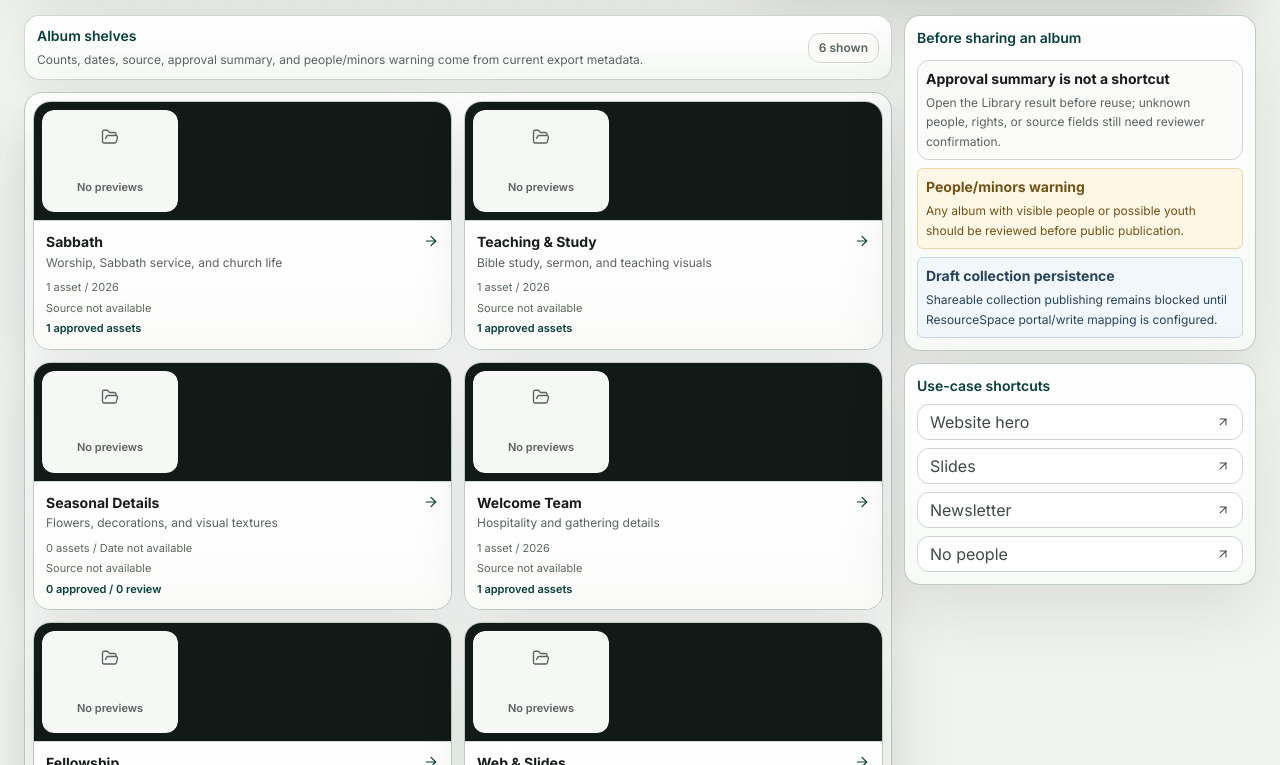
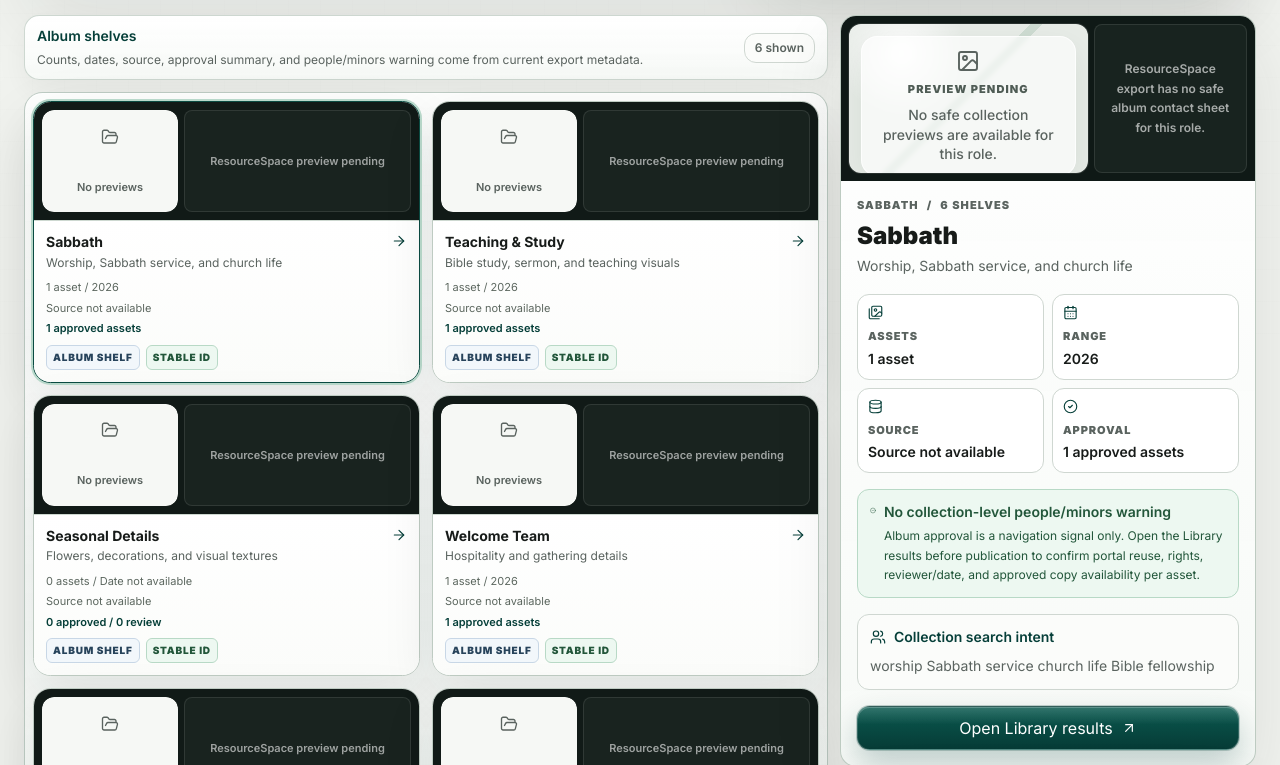
Before and after one commit to Hali0321/tjc-stock-media, a Next.js app in the folder frontend/: page /collections in a window 1280 px wide. Shown: the part 435-1200 px from the top of the page. Built offline with nearby package versions, Linux system fonts and the light colour scheme.

Commit message:
Improve collections album browsing

```diff
--- a/frontend/components/CollectionAlbumCard.tsx
+++ b/frontend/components/CollectionAlbumCard.tsx
@@ -3,6 +3,7 @@
 import { PointerEvent, useState } from "react";
 import { ArrowRight, FolderOpen, Users } from "lucide-react";
 import { MediaPreview } from "@/components/MediaPreview";
+import { cn } from "@/lib/ui";
 
 type CollectionAlbumCardProps = {
   name: string;
@@ -13,6 +14,8 @@ type CollectionAlbumCardProps = {
   approvalSummary: string;
   peopleWarning?: string;
   images: { src: string; alt: string }[];
+  isActive?: boolean;
+  onInspect?: () => void;
   onOpen: () => void;
 };
 
@@ -29,6 +32,8 @@ export function CollectionAlbumCard({
   approvalSummary,
   peopleWarning,
   images,
+  isActive = false,
+  onInspect,
   onOpen
 }: CollectionAlbumCardProps) {
   const [activeIndex, setActiveIndex] = useState(0);
@@ -44,13 +49,18 @@ export function CollectionAlbumCard({
   return (
     <button
       type="button"
-      className="group grid overflow-hidden rounded-[1.1rem] border border-[#becbc2] bg-white text-left shadow-[0_1px_0_rgba(255,255,255,.9)_inset,0_20px_54px_rgba(25,34,29,.09)] transition duration-200 hover:-translate-y-0.5 hover:border-[#7fa996] hover:shadow-[0_28px_72px_rgba(25,34,29,.15)] active:translate-y-px"
+      className={cn(
+        "group grid overflow-hidden rounded-[1.1rem] border bg-white text-left shadow-[0_1px_0_rgba(255,255,255,.9)_inset,0_20px_54px_rgba(25,34,29,.09)] transition duration-200 hover:-translate-y-0.5 hover:border-[#7fa996] hover:shadow-[0_28px_72px_rgba(25,34,29,.15)] active:translate-y-px",
+        isActive ? "border-[#0b4b42] ring-2 ring-[#b9d9cb]" : "border-[#becbc2]"
+      )}
       onClick={onOpen}
+      onFocus={onInspect}
+      onPointerEnter={onInspect}
       onPointerMove={scrubPreview}
       onPointerLeave={() => setActiveIndex(0)}
       aria-label={`Browse ${name}`}
     >
-      <span className="grid grid-cols-[8.5rem_1fr] gap-1.5 border-b border-[#cdd8d0] bg-[#111a17] p-2">
+      <span className="grid grid-cols-[7.5rem_1fr] gap-1.5 border-b border-[#cdd8d0] bg-[#111a17] p-2 sm:grid-cols-[8.5rem_1fr]">
         <span className="grid aspect-[4/3] place-items-center overflow-hidden rounded-xl bg-[#19231f] shadow-[inset_0_0_0_1px_rgba(255,255,255,.08)]">
           {activeImage ? (
             <MediaPreview src={activeImage.src} alt="" imgClassName="transition duration-300 ease-out group-hover:scale-[1.025]" />
@@ -67,6 +77,11 @@ export function CollectionAlbumCard({
               <MediaPreview src={image.src} alt="" />
             </span>
           ))}
+          {!images.length ? (
+            <span className="col-span-4 grid min-h-24 place-items-center rounded-lg border border-white/10 bg-[#19231f] text-[11px] font-semibold text-white/58">
+              ResourceSpace preview pending
+            </span>
+          ) : null}
         </span>
       </span>
       <span className="grid gap-2 bg-[linear-gradient(180deg,#fff,#fbfcfa)] p-3">
@@ -82,6 +97,10 @@ export function CollectionAlbumCard({
           <span>{ministry}</span>
           <strong className="font-semibold text-tjc-evergreen">{approvalSummary}</strong>
         </span>
+        <span className="flex flex-wrap gap-1.5 text-[10px] font-black uppercase tracking-[.08em]">
+          <span className="rounded-md border border-[#c8d7e6] bg-[#f2f7fb] px-1.5 py-1 text-[#27435b]">Album shelf</span>
+          <span className="rounded-md border border-[#b8d9c6] bg-[#edf8f1] px-1.5 py-1 text-[#22563a]">Stable ID</span>
+        </span>
         {peopleWarning ? (
           <span className="inline-flex items-center gap-1 text-xs font-semibold text-[#725216]">
             <Users size={13} strokeWidth={1.8} aria-hidden="true" />
--- /dev/null
+++ b/frontend/components/CollectionShelfInspector.tsx
@@ -0,0 +1,122 @@
+"use client";
+
+import { ArrowUpRight, CalendarDays, CheckCircle2, Database, FolderOpen, Images, ShieldAlert, Users } from "lucide-react";
+import { MediaPreview } from "@/components/MediaPreview";
+import type { CatalogCollection } from "@/lib/types";
+
+type CollectionShelfInspectorProps = {
+  collection?: CatalogCollection;
+  totalCollections: number;
+  onOpen: (collection: CatalogCollection) => void;
+};
+
+export function CollectionShelfInspector({ collection, totalCollections, onOpen }: CollectionShelfInspectorProps) {
+  if (!collection) {
+    return (
+      <section className="dam-lift grid min-h-80 place-items-center p-4 text-center" aria-label="Selected collection">
+        <div className="grid max-w-xs justify-items-center gap-2">
+          <FolderOpen size={30} strokeWidth={1.8} className="text-tjc-evergreen" aria-hidden="true" />
+          <h2 className="text-base font-semibold text-tjc-ink">Select an album shelf</h2>
+          <p className="text-sm leading-relaxed text-tjc-muted">
+            Album context loads from the same ResourceSpace export as Library search.
+          </p>
+        </div>
+      </section>
+    );
+  }
+
+  const hero = collection.images[0];
+  const secondary = collection.images.slice(1, 5);
+  const hasPeopleWarning = Boolean(collection.peopleWarning);
+
+  return (
+    <section className="dam-lift overflow-hidden" aria-label={`${collection.name} collection inspector`}>
+      <div className="bg-[#0f1916] p-2">
+        <div className="grid gap-1.5 sm:grid-cols-[minmax(0,1.4fr)_minmax(0,.9fr)]">
+          <div className="grid aspect-[16/10] place-items-center overflow-hidden rounded-xl bg-[#18231f] ring-1 ring-white/10">
+            {hero ? (
+              <MediaPreview src={hero.src} alt={hero.alt} loading="eager" imgClassName="scale-[1.01]" />
+            ) : (
+              <MediaPreview alt="" label="Preview pending" detail="No safe collection previews are available for this role." />
+            )}
+          </div>
+          <div className="grid grid-cols-2 gap-1.5">
+            {secondary.length ? (
+              secondary.map((image, index) => (
+                <div className="grid min-h-20 place-items-center overflow-hidden rounded-lg bg-[#18231f] ring-1 ring-white/10" key={`${image.src}-${index}`}>
+                  <MediaPreview src={image.src} alt="" />
+                </div>
+              ))
+            ) : (
+              <div className="col-span-2 grid min-h-32 place-items-center rounded-lg border border-white/10 bg-[#18231f] px-4 text-center text-xs font-semibold leading-relaxed text-white/62">
+                ResourceSpace export has no safe album contact sheet for this role.
+              </div>
+            )}
+          </div>
+        </div>
+      </div>
+
+      <div className="grid gap-4 p-4">
+        <div>
+          <div className="flex flex-wrap items-center gap-2 text-[11px] font-black uppercase tracking-[.1em] text-tjc-muted">
+            <span>{collection.id}</span>
+            <span aria-hidden="true">/</span>
+            <span>{totalCollections} shelves</span>
+          </div>
+          <h2 className="mt-2 text-2xl font-black leading-tight text-tjc-ink">{collection.name}</h2>
+          <p className="mt-1 text-sm leading-relaxed text-tjc-muted">{collection.description}</p>
+        </div>
+
+        <div className="grid grid-cols-2 gap-2">
+          <InspectorFact icon={Images} label="Assets" value={collection.countLabel} />
+          <InspectorFact icon={CalendarDays} label="Range" value={collection.dateRange} />
+          <InspectorFact icon={Database} label="Source" value={collection.ministry} />
+          <InspectorFact icon={CheckCircle2} label="Approval" value={collection.approvalSummary} />
+        </div>
+
+        <div className={hasPeopleWarning ? "rounded-xl border border-[#ead6a8] bg-[#fff7e5] p-3 text-[#725216]" : "rounded-xl border border-[#b8d9c6] bg-[#edf8f1] p-3 text-[#22563a]"}>
+          <div className="flex items-start gap-2">
+            {hasPeopleWarning ? <ShieldAlert size={17} strokeWidth={1.8} aria-hidden="true" /> : <CheckCircle2 size={17} strokeWidth={1.8} aria-hidden="true" />}
+            <div>
+              <strong className="block text-sm font-semibold">{hasPeopleWarning ? collection.peopleWarning : "No collection-level people/minors warning"}</strong>
+              <span className="mt-1 block text-xs leading-relaxed">
+                Album approval is a navigation signal only. Open the Library results before publication to confirm portal reuse, rights, reviewer/date, and approved copy availability per asset.
+              </span>
+            </div>
+          </div>
+        </div>
+
+        <div className="rounded-xl border border-tjc-line bg-[#fbfcfa] p-3">
+          <div className="flex items-center gap-2 text-sm font-semibold text-tjc-evergreen">
+            <Users size={16} strokeWidth={1.8} aria-hidden="true" />
+            Collection search intent
+          </div>
+          <p className="mt-2 text-sm leading-relaxed text-tjc-muted">{collection.searchQuery}</p>
+        </div>
+
+        <button className="dam-button-primary inline-flex min-h-11 items-center justify-center gap-2 rounded-xl px-4 text-sm font-semibold transition active:translate-y-px" type="button" onClick={() => onOpen(collection)}>
+          Open Library results
+          <ArrowUpRight size={16} strokeWidth={1.8} aria-hidden="true" />
+        </button>
+      </div>
+    </section>
+  );
+}
+
+function InspectorFact({
+  icon: Icon,
+  label,
+  value
+}: {
+  icon: typeof Images;
+  label: string;
+  value: string;
+}) {
+  return (
+    <div className="min-w-0 rounded-xl border border-tjc-line bg-white p-2.5">
+      <Icon size={15} strokeWidth={1.8} className="text-tjc-evergreen" aria-hidden="true" />
+      <span className="mt-2 block text-[11px] font-black uppercase tracking-[.08em] text-tjc-muted">{label}</span>
+      <strong className="mt-1 block truncate text-sm font-semibold text-tjc-ink" title={value}>{value}</strong>
+    </div>
+  );
+}
--- a/frontend/components/CollectionsPage.tsx
+++ b/frontend/components/CollectionsPage.tsx
@@ -4,6 +4,7 @@ import { FormEvent, useEffect, useMemo, useState } from "react";
 import { useRouter } from "next/navigation";
 import { ArrowUpRight, Database, FolderOpen, Search, ShieldCheck, Users } from "lucide-react";
 import { CollectionAlbumCard } from "@/components/CollectionAlbumCard";
+import { CollectionShelfInspector } from "@/components/CollectionShelfInspector";
 import { useDemoRole } from "@/components/RoleProvider";
 import type { CatalogCollection, SearchResult } from "@/lib/types";
 import { cn } from "@/lib/ui";
@@ -37,6 +38,7 @@ export function CollectionsPage() {
   const [error, setError] = useState("");
   const [query, setQuery] = useState("");
   const [submittedQuery, setSubmittedQuery] = useState("");
+  const [selectedCollectionId, setSelectedCollectionId] = useState("");
 
   const apiUrl = useMemo(() => `/api/assets/search?role=${encodeURIComponent(role)}&sort=Approved+first&limit=36`, [role]);
 
@@ -75,6 +77,7 @@ export function CollectionsPage() {
   const totalCollectionAssets = collections.reduce((sum, collection) => sum + collection.count, 0);
   const peopleWarnings = collections.filter((collection) => collection.peopleWarning).length;
   const strongestCollection = collections.toSorted((a, b) => b.count - a.count)[0];
+  const selectedCollection = collections.find((collection) => collection.id === selectedCollectionId) || strongestCollection;
 
   function submit(event: FormEvent<HTMLFormElement>) {
     event.preventDefault();
@@ -115,6 +118,7 @@ export function CollectionsPage() {
             <button className="mt-2 inline-flex min-h-8 items-center rounded-xl border border-tjc-line bg-white px-2.5 text-xs font-semibold text-tjc-evergreen" type="button" onClick={() => {
               setQuery("");
               setSubmittedQuery("");
+              setSelectedCollectionId("");
             }}>
               Clear search: {submittedQuery}
             </button>
@@ -166,7 +170,7 @@ export function CollectionsPage() {
         </div>
       ) : null}
 
-      <section className="mt-4 grid gap-3 lg:grid-cols-[minmax(0,1fr)_22rem]" aria-label="Collection album grid">
+      <section className="mt-4 grid gap-3 lg:grid-cols-[minmax(0,1fr)_26rem]" aria-label="Collection album grid">
         <div className="min-w-0">
           <div className="mb-3 flex flex-wrap items-center justify-between gap-2 dam-section-bar px-3 py-2.5">
             <div>
@@ -199,6 +203,8 @@ export function CollectionsPage() {
                 approvalSummary={collection.approvalSummary}
                 peopleWarning={collection.peopleWarning}
                 images={collection.images}
+                isActive={selectedCollection?.id === collection.id}
+                onInspect={() => setSelectedCollectionId(collection.id)}
                 onOpen={() => openCollection(collection)}
               />
             ))}
@@ -206,6 +212,7 @@ export function CollectionsPage() {
         </div>
 
         <aside className="grid min-w-0 gap-3 lg:sticky lg:top-24 lg:self-start" aria-label="Collection governance">
+          <CollectionShelfInspector collection={selectedCollection} totalCollections={collections.length} onOpen={openCollection} />
           <section className="dam-lift p-3">
             <h2 className="text-sm font-semibold text-tjc-evergreen">Before sharing an album</h2>
             <div className="mt-3 grid gap-2 text-sm text-[#4e5a52]">
```
Also changed, not shown: 4 other files (tests, documents, lock files or other folders).
